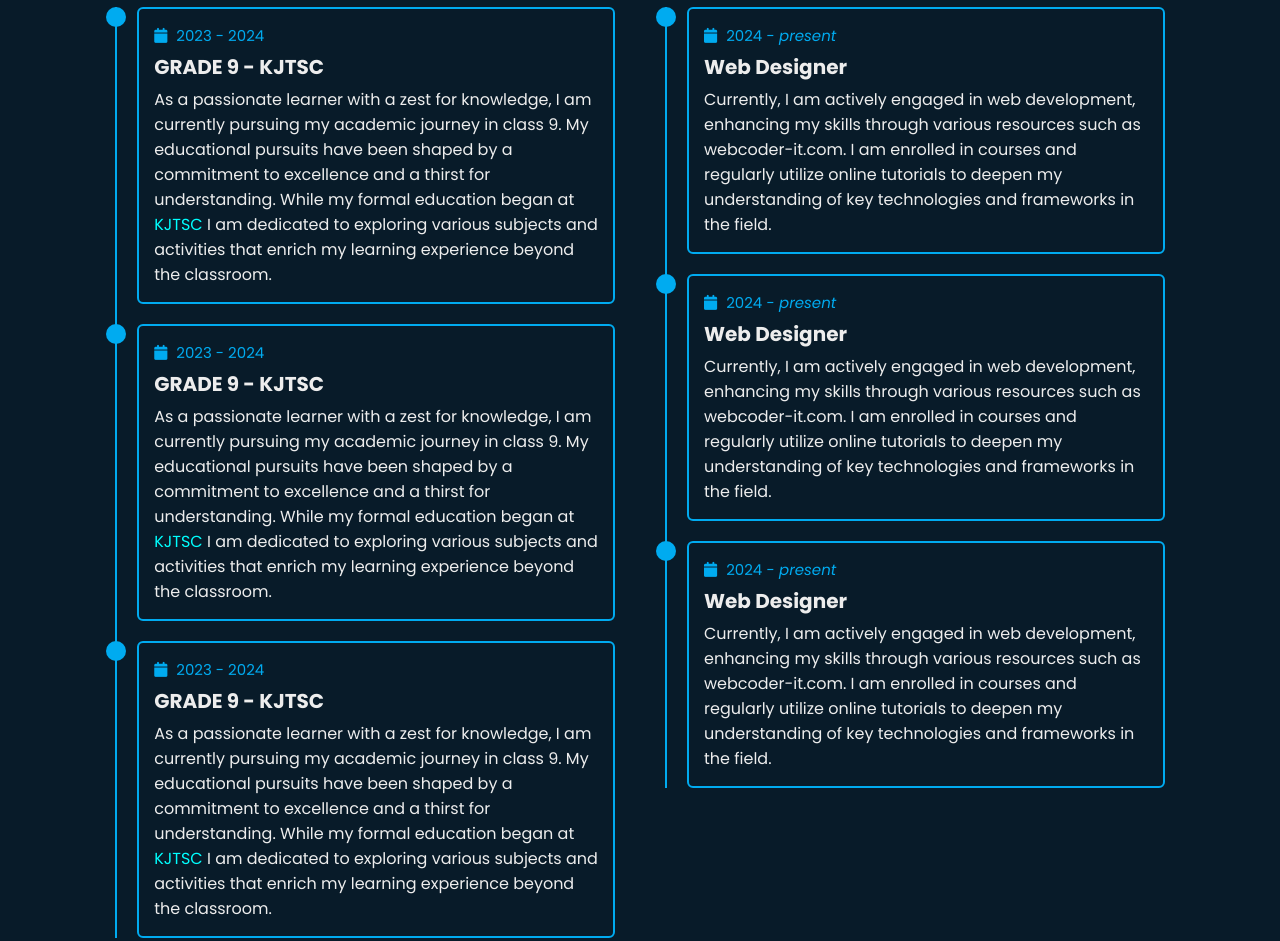
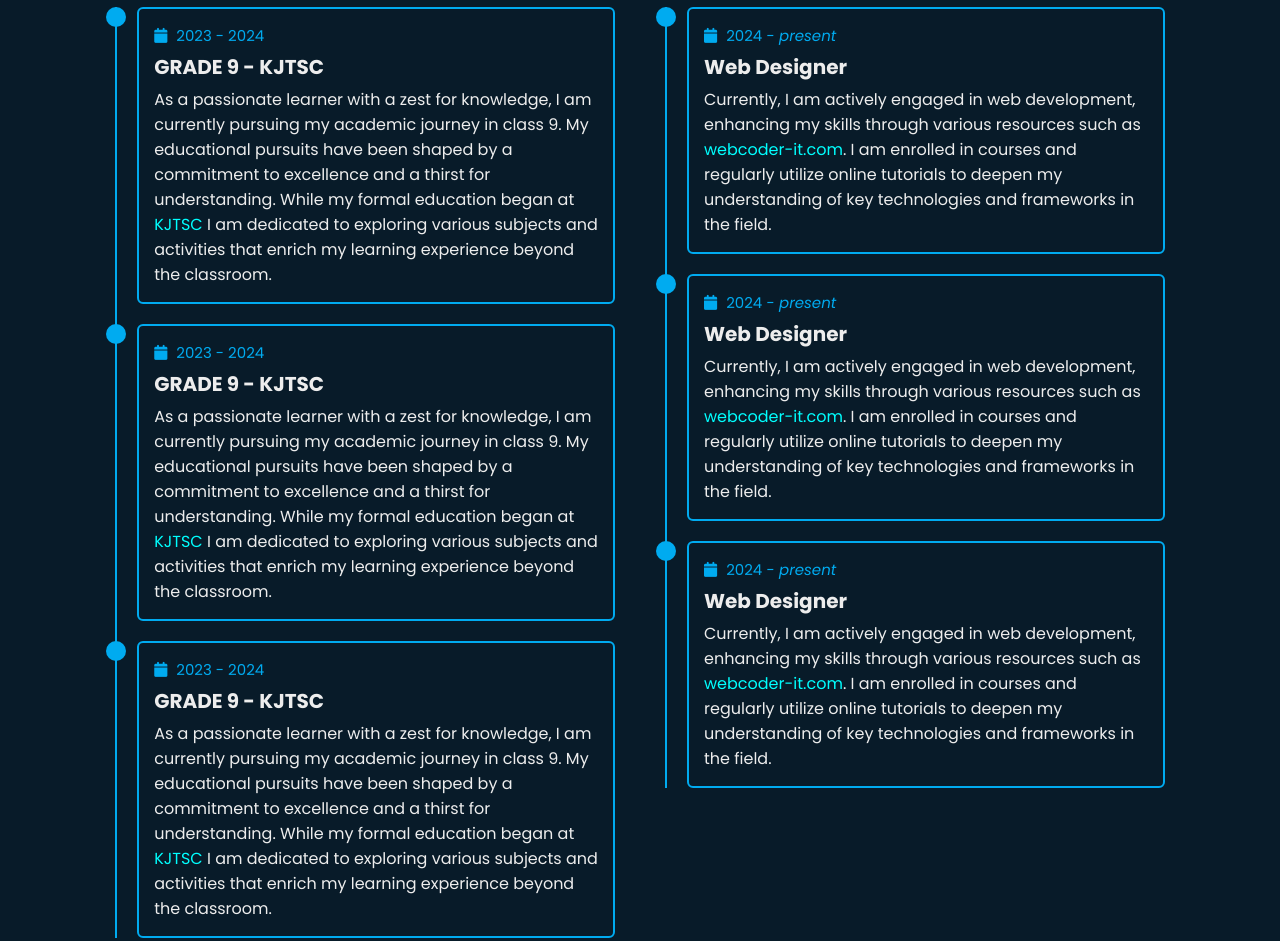
Before and after one commit to jobayer-alam-24/jobayer-alam-24-PortfolioWebsite, a plain HTML site: page index.html in a window 1280 px wide. Shown: the part 1900-2841 px from the top of the page. Drawn offline with nearby package versions, Linux system fonts and the light colour scheme.

Commit message:
Portfolio

```diff
--- a/index.html
+++ b/index.html
@@ -4,7 +4,7 @@
 <head>
     <meta charset="UTF-8">
     <meta name="viewport" content="width=device-width, initial-scale=1.0">
-    <title>Sheikh Jobayer Alam</title>
+    <title>Sheikh Jobayer Alam | Frontend Designer</title>
 
     <!-- Project Icon -->
     <link rel="shortcut icon" href="assets/images/logo-2.png" type="image/x-icon">
@@ -132,21 +132,21 @@
                         <div class="content">
                             <div class="year"><i class="fa-solid fa-calendar"></i> 2024 <i>- present</i></div>
                             <h3>Web Designer</h3>
-                            <p>Currently, I am actively engaged in web development, enhancing my skills through various resources such as webcoder-it.com. I am enrolled in courses and regularly utilize online tutorials to deepen my understanding of key technologies and frameworks in the field.</p>
+                            <p>Currently, I am actively engaged in web development, enhancing my skills through various resources such as <a href="https://webcoder-it.com/" class="cs-color" target="_blank">webcoder-it.com</a>. I am enrolled in courses and regularly utilize online tutorials to deepen my understanding of key technologies and frameworks in the field.</p>
                         </div>
                     </div>
                     <div class="education-content">
                         <div class="content">
                             <div class="year"><i class="fa-solid fa-calendar"></i> 2024 <i>- present</i></div>
                             <h3>Web Designer</h3>
-                            <p>Currently, I am actively engaged in web development, enhancing my skills through various resources such as webcoder-it.com. I am enrolled in courses and regularly utilize online tutorials to deepen my understanding of key technologies and frameworks in the field.</p>
+                            <p>Currently, I am actively engaged in web development, enhancing my skills through various resources such as <a href="https://webcoder-it.com/" class="cs-color" target="_blank">webcoder-it.com</a>. I am enrolled in courses and regularly utilize online tutorials to deepen my understanding of key technologies and frameworks in the field.</p>
                         </div>
                     </div>
                     <div class="education-content">
                         <div class="content">
                             <div class="year"><i class="fa-solid fa-calendar"></i> 2024 <i>- present</i></div>
                             <h3>Web Designer</h3>
-                            <p>Currently, I am actively engaged in web development, enhancing my skills through various resources such as webcoder-it.com. I am enrolled in courses and regularly utilize online tutorials to deepen my understanding of key technologies and frameworks in the field.</p>
+                            <p>Currently, I am actively engaged in web development, enhancing my skills through various resources such as <a href="https://webcoder-it.com/" class="cs-color" target="_blank">webcoder-it.com</a>. I am enrolled in courses and regularly utilize online tutorials to deepen my understanding of key technologies and frameworks in the field.</p>
                         </div>
                     </div>
                 </div>
@@ -252,7 +252,7 @@
     <!-- footer  -->
     <footer class="footer">
         <div class="footer-text">
-            <p>Copyright &copy; 2024 by JOBAYER. | All Rights Reserved</p>
+            <p>Copyright &copy;2024 by JOBAYER. | All Rights Reserved</p>
         </div>
 
         <div class="footer-iconTop">
```
